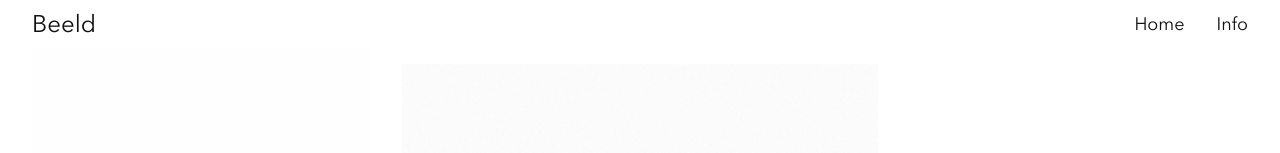
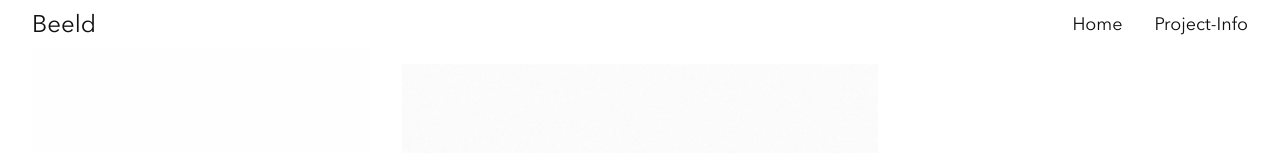
Before and after one commit to FAS020/Portfolio, a plain HTML site: page beeld.html in a window 1280 px wide. Shown: the top 153 px of the page. Drawn offline with Linux system fonts and the light colour scheme.

Commit message:
Update beeld.html

```diff
--- a/beeld.html
+++ b/beeld.html
@@ -15,7 +15,7 @@
                 <ul>
                     <li><a href="index.html">Home</a></li>
                     <li id="werk-link"><a href="#" data-section="work">Project</a></li> <!-- Alleen zichtbaar op mobiel -->
-                    <li><a href="#" data-section="project-info">Info</a></li>
+                    <li><a href="#" data-section="project-info">Project-Info</a></li>
                 </ul>
                 <button class="nav-close-btn" style="display: none;">Close</button>
             </nav>
```
